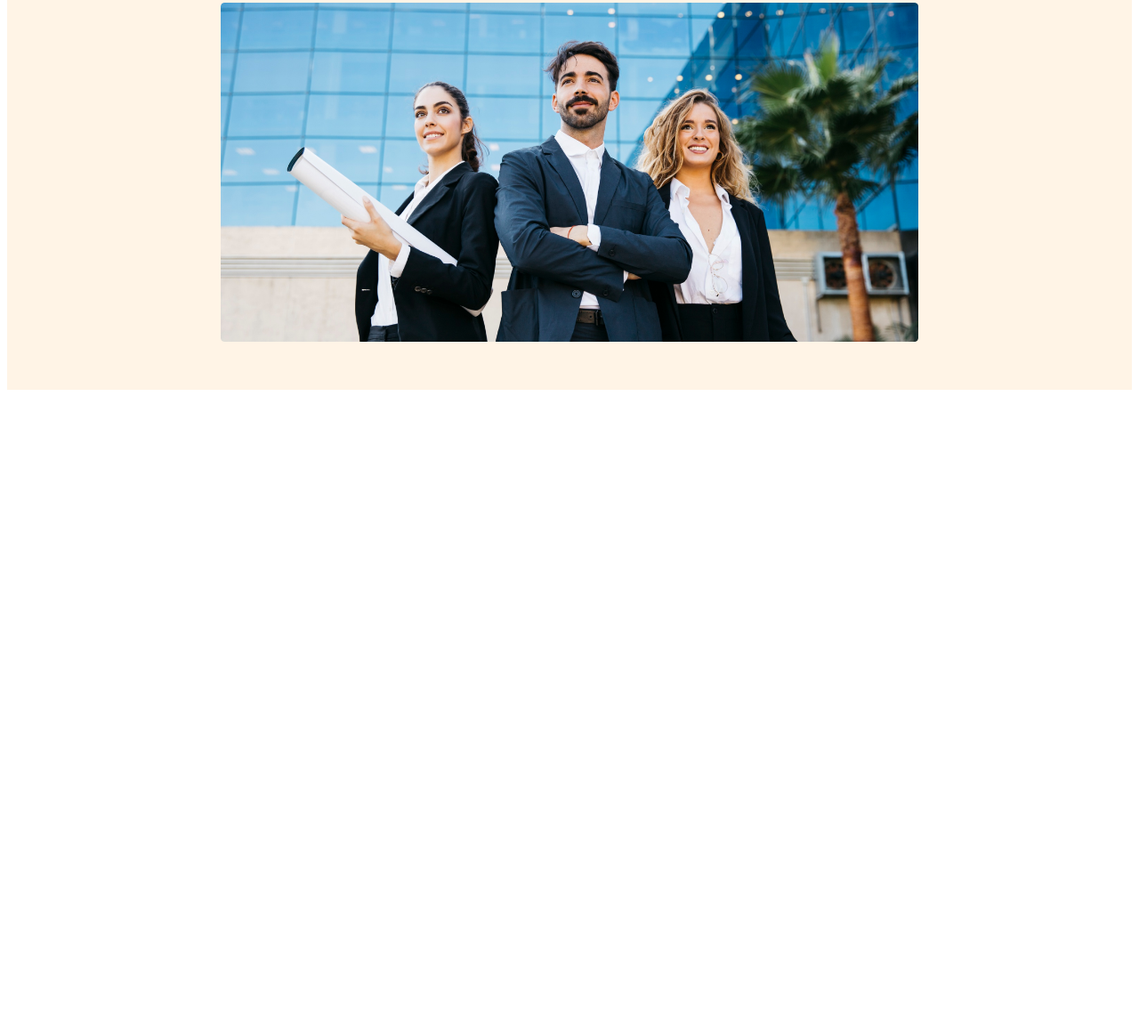
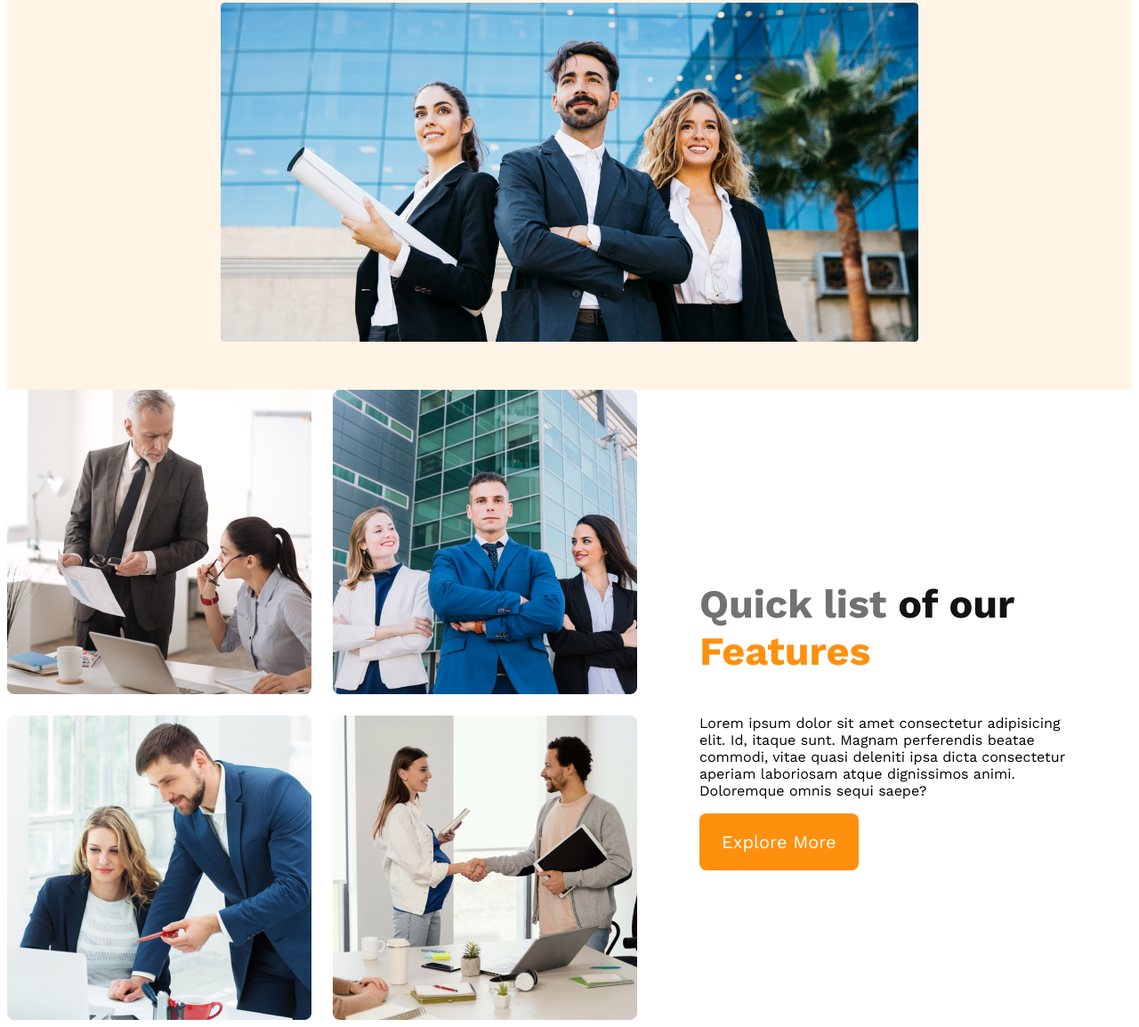
Before and after one commit to tSult/g3-architects-resources, a plain HTML site: page index.html in a window 1280 px wide. Shown: the part 592-1746 px from the top of the page at 89% size. Before the commit the page ends 1038 px from the top, so only its background shows below. Drawn offline with nearby package versions, Linux system fonts and the light colour scheme.

Commit message:
team added

```diff
--- a/index.html
+++ b/index.html
@@ -27,7 +27,19 @@
         </div>
     </header>
     <main>
-
+        <section class="teams-container">
+            <div class="teams-img-container">
+               <img src="images/team1.png" alt="">
+               <img src="images/team2.png" alt="">
+               <img src="images/team3.png" alt="">
+               <img src="images/team4.png" alt="">
+            </div>
+            <div class="teams-content">
+                <h3 class="teams-title"> <span class="Q-list">Quick list</span> <span class="Of-list">of our</span> <span class="F-list">Features</span></h3>
+                <p class="teams-description">Lorem ipsum dolor sit amet consectetur adipisicing elit. Id, itaque sunt. Magnam perferendis beatae commodi, vitae quasi deleniti ipsa dicta consectetur aperiam laboriosam atque dignissimos animi. Doloremque omnis sequi saepe?</p>
+                <button class="btn-primary">Explore More</button>
+            </div>
+        </section>
     </main>
     <footer>
 
--- a/styels/architect.css
+++ b/styels/architect.css
@@ -87,3 +87,37 @@ nav li a{
         flex-direction: column;
     }
 }
+main{
+    max-width: 1440px;
+    margin: 0 auto;
+}
+.teams-container{
+    display: flex;
+    align-items: center;
+
+}
+.teams-img-container{
+    display: grid;
+    grid-template-columns: repeat(2,1fr);
+    gap: 1.5rem;
+}
+.teams-content{
+    padding-left:70px ;
+    padding-right: 70px;
+}
+.teams-title{
+    font-size: 2.8rem;
+
+}
+.teams-title,.Q-list{
+    color: #727272;
+    font-weight: 700;
+}
+.teams-title,.Of-list{
+    color: #131313;
+    font-weight: 700;
+}
+.teams-title,.F-list{
+    color: #ff900e;
+    font-weight: 700;
+}
```
